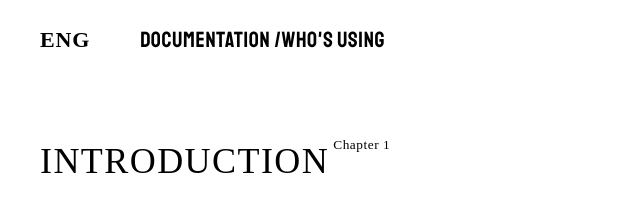
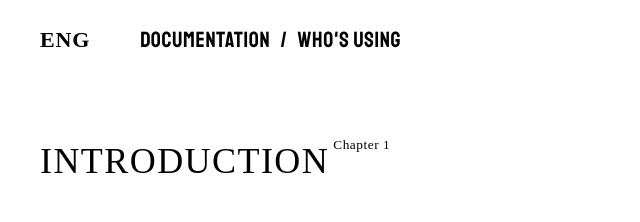
Before and after one commit to StanislavGusak/Construct, a plain HTML site: page index.html in a window 1280 px wide. Shown: the top 222 px of the page, 0-640 px from the left. Drawn offline with Linux system fonts and the light colour scheme; a web font is replaced by a local one.

Commit message:
change header__nav

```diff
--- a/css/style.css
+++ b/css/style.css
@@ -64,8 +64,8 @@ i {
     color: #000000;
 }
 
-.nav__link::after {
-    content: '/';
+.nav__link {
+    margin: 0 5px;
 }
 
 /* main */
--- a/index.html
+++ b/index.html
@@ -16,10 +16,13 @@
                 <span class="lang">ENG</span>
                 <ul class="header__nav">
                     <li class="nav__item">
-                        <a href="#" class="nav__item--link nav__link">Documentation </a>
+                        <a href="#" class="nav__item--link">Documentation</a>
+                    </li>
+                    <li class="nav__item nav__link">
+                       <a href="#" class="nav__item--link nav__link">/</a>
                     </li>
                     <li class="nav__item">
-                        <a href="#" class="nav__item--link">Who's using</a>
+                        <a href="#" class="nav__item--link ">Who's using</a>
                     </li>
                 </ul>
             </div>
```
